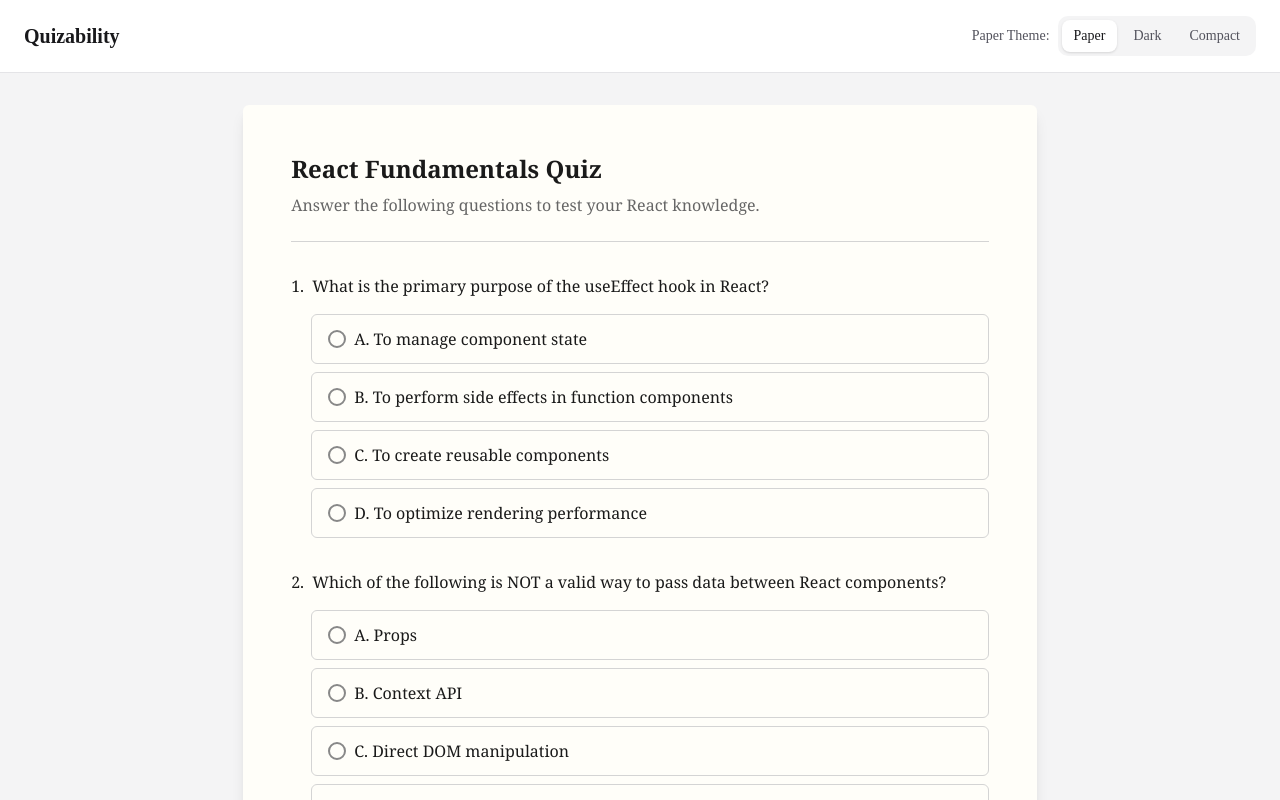
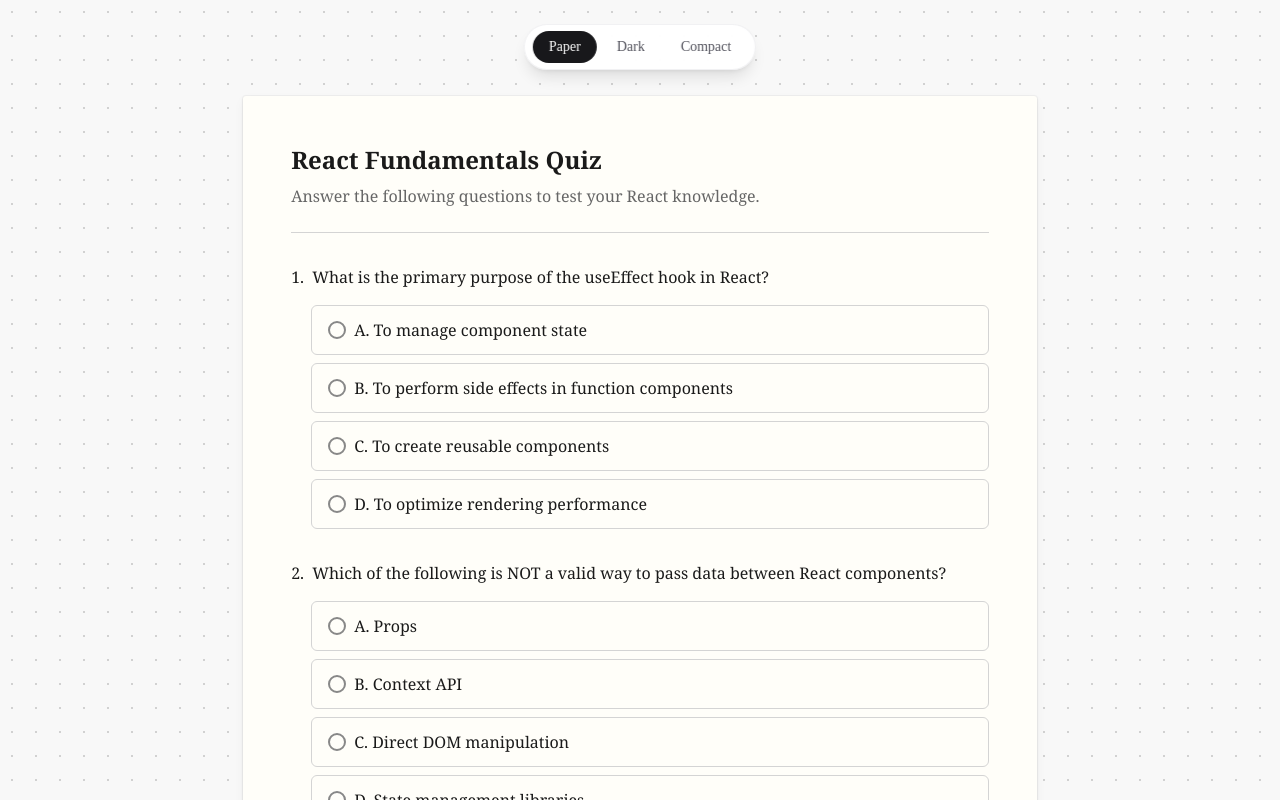
Before and after one commit to 0xjeffro/quizability, a Next.js app: page / in a window 1280 px wide. Shown: the top 800 px of the page. Built offline with nearby package versions, Linux system fonts and the light colour scheme.

Commit message:
feat: update layout and styling for theme selection and main content area

```diff
--- a/app/page.tsx
+++ b/app/page.tsx
@@ -31,28 +31,25 @@ export default function Home() {
   const [theme, setTheme] = useState<PaperTheme>("paper");
 
   return (
-    <div className="min-h-screen bg-zinc-100 dark:bg-zinc-900">
-      {/* Navigation - uses global styles */}
-      <nav className="sticky top-0 z-10 bg-white dark:bg-zinc-800 border-b border-zinc-200 dark:border-zinc-700 px-6 py-4">
-        <div className="max-w-7xl mx-auto flex items-center justify-between">
-          <h1 className="text-xl font-semibold text-zinc-900 dark:text-white">
-            Quizability
-          </h1>
-
-          {/* Theme toggle - uses global styles */}
-          <div className="flex items-center gap-2">
-            <span className="text-sm text-zinc-600 dark:text-zinc-400">
-              Paper Theme:
-            </span>
-            <div className="flex gap-1 bg-zinc-100 dark:bg-zinc-700 p-1 rounded-lg">
+    <div
+      className="min-h-screen"
+      style={{
+        backgroundColor: "#f8f8f8",
+        backgroundImage: "radial-gradient(circle, #d1d1d1 1px, transparent 1px)",
+        backgroundSize: "24px 24px",
+      }}
+    >
+      {/* Floating toolbar */}
+      <div className="fixed top-6 left-1/2 -translate-x-1/2 z-10">
+        <div className="flex items-center gap-1 bg-white/90 backdrop-blur-sm shadow-lg rounded-full px-2 py-1.5 border border-zinc-200/50">
           {(["paper", "dark", "compact"] as const).map((t) => (
             <button
               key={t}
               onClick={() => setTheme(t)}
-                  className={`px-3 py-1.5 text-sm rounded-md transition-colors capitalize ${
+              className={`px-4 py-1.5 text-sm rounded-full transition-all capitalize ${
                 theme === t
-                      ? "bg-white dark:bg-zinc-600 text-zinc-900 dark:text-white shadow-sm"
-                      : "text-zinc-600 dark:text-zinc-400 hover:text-zinc-900 dark:hover:text-white"
+                  ? "bg-zinc-900 text-white"
+                  : "text-zinc-600 hover:text-zinc-900 hover:bg-zinc-100"
               }`}
             >
               {t}
@@ -60,15 +57,17 @@ export default function Home() {
           ))}
         </div>
       </div>
-        </div>
-      </nav>
 
       {/* Main content area */}
-      <main className="py-8 px-4">
-        {/* Paper component - isolated theme */}
+      <main className="pt-24 pb-16 px-4">
         <Paper theme={theme}>
-          <header className="mb-8 pb-6" style={{ borderBottom: "1px solid var(--paper-border)" }}>
-            <h2 className="text-2xl font-semibold mb-2">React Fundamentals Quiz</h2>
+          <header
+            className="mb-8 pb-6"
+            style={{ borderBottom: "1px solid var(--paper-border)" }}
+          >
+            <h2 className="text-2xl font-semibold mb-2">
+              React Fundamentals Quiz
+            </h2>
             <p style={{ color: "var(--paper-text-muted)" }}>
               Answer the following questions to test your React knowledge.
             </p>
--- a/components/paper/Paper.tsx
+++ b/components/paper/Paper.tsx
@@ -15,14 +15,14 @@ export function Paper({ theme, children, className }: PaperProps) {
   return (
     <div
       data-paper-theme={theme}
-      className={cn(
-        "w-[210mm] min-h-[297mm] mx-auto shadow-lg rounded-sm p-12",
-        className
-      )}
+      className={cn("w-[210mm] min-h-[297mm] mx-auto p-12", className)}
       style={{
         backgroundColor: "var(--paper-bg)",
         color: "var(--paper-text)",
         fontFamily: "var(--paper-font)",
+        borderRadius: "3px",
+        boxShadow:
+          "0 1px 3px rgba(0,0,0,0.08), 0 4px 12px rgba(0,0,0,0.04), 0 0 0 1px rgba(0,0,0,0.03)",
       }}
     >
       {children}
```
Lines whose indentation alone changed are shown as unchanged.
